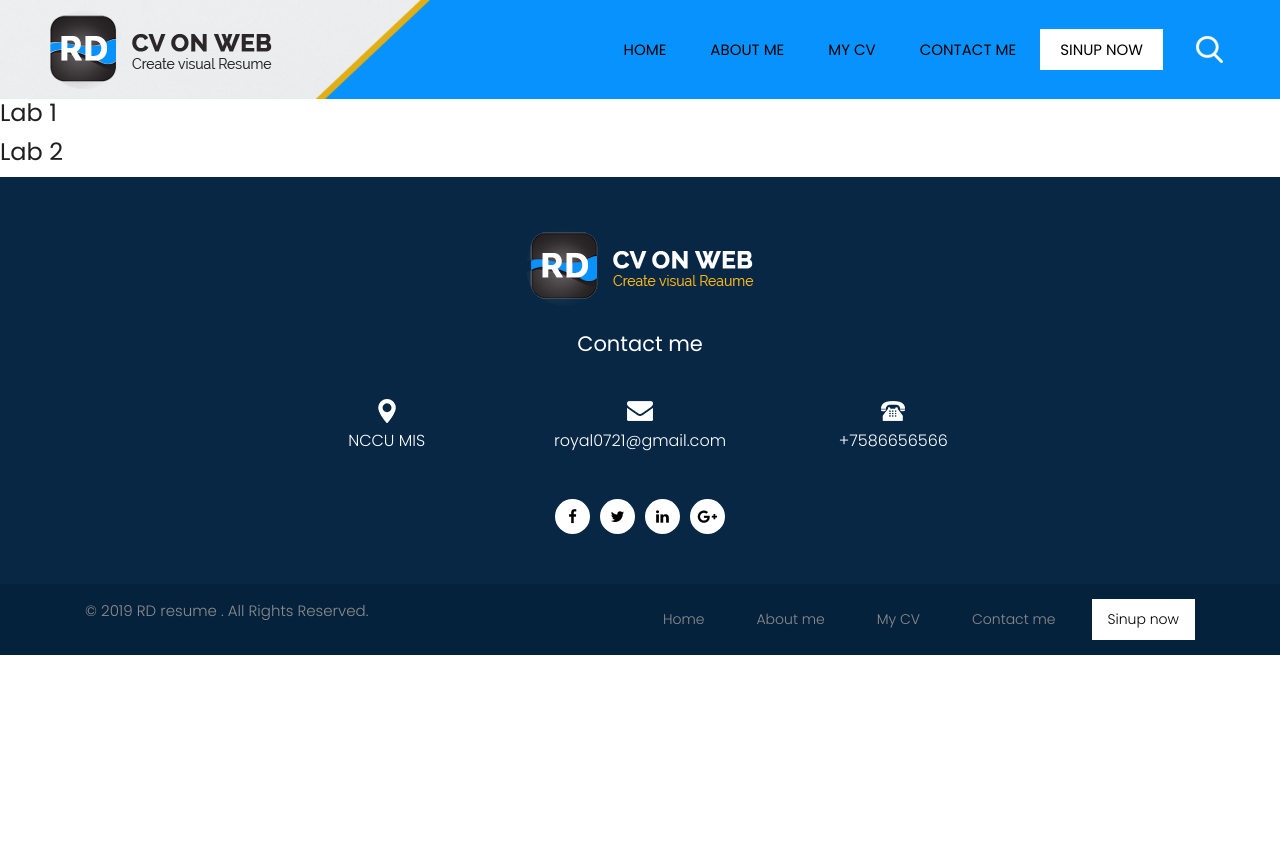
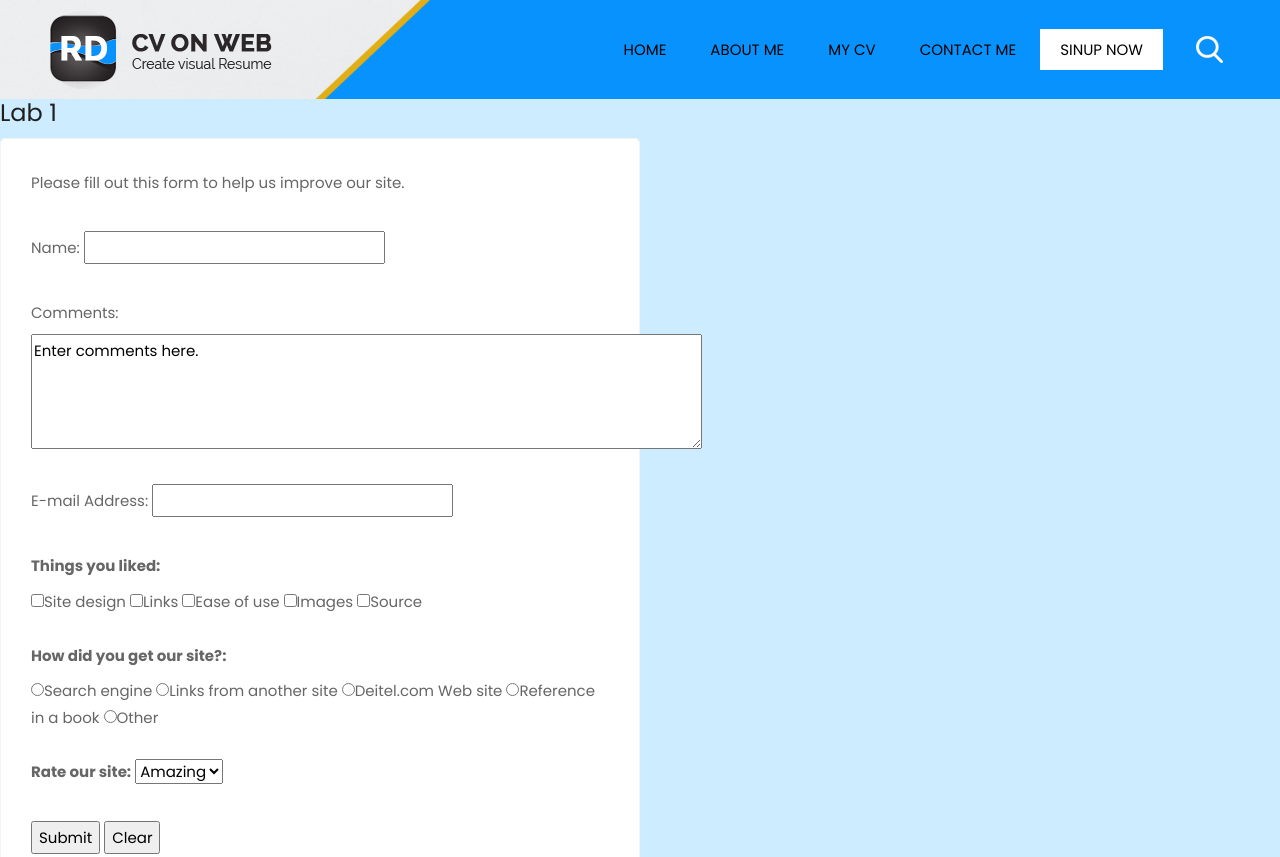
Before and after one commit to royal0721/CSRepo, a plain HTML site: page index.html in a window 1280 px wide. Shown: the top 857 px of the page. Before the commit the page ends 800 px from the top, so only its background shows below. Drawn offline with Linux system fonts and the light colour scheme.

Commit message:
add lab 1

```diff
--- a/index.html
+++ b/index.html
@@ -78,6 +78,74 @@
     </header>
     <!-- End header -->
     <h1>Lab 1</h1>
+    <!DOCTYPE html>
+<html lang="en">
+<head>
+    <meta charset="UTF-8">
+    <meta http-equiv="X-UA-Compatible" content="IE=edge">
+    <meta name="viewport" content="width=device-width, initial-scale=1.0">
+    <link rel="stylesheet" type="text/css" href="./homepage.css"/>
+    <title>Clemmy Liao</title>
+</head>
+<body>
+    <div id="namecard" style="width:50%">
+            <form method="post" action="http://www.deitel.com">
+                <div>
+                    <label>
+                        Please fill out this form to help us improve our site.
+                    </label>
+                </div>
+                <br>
+                <label>
+                    Name:
+                    <input></input>
+                </label>
+                <br>
+                <br>
+                <label>
+                    Comments:
+                </label>
+                <br>
+                <textarea rows="4" cols="50">Enter comments here.</textarea>
+                <br>
+                <br>
+                <label>
+                    E-mail Address:
+                    <input type="email"></input>
+                </label>
+                <br>
+                <br>
+                <label><b>Things you liked:</b></label>
+                <br>
+                <input type="checkbox" name="Site_design" value="Site design">Site design
+                <input type="checkbox" name="Links" value="Links">Links
+                <input type="checkbox" name="Ease_of_use" value="Ease of use">Ease of use
+                <input type="checkbox" name="Images" value="Images">Images
+                <input type="checkbox" name="Source" value="Source">Source
+                <br>
+                <br>
+                <label><b>How did you get our site?:</b></label>
+                <br>
+                <input type="radio" name="Search_engine" value="Search engine">Search engine
+                <input type="radio" name="Links_from_another_site" value="Links_from_another_site">Links from another site
+                <input type="radio" name="Deitelcom_Web_site" value="Deitel.com Web site">Deitel.com Web site
+                <input type="radio" name="Reference_in_a_book" value="Reference in a book">Reference in a book
+                <input type="radio" name="Other" value="Other">Other
+                <br>
+                <br>
+                <label><b>Rate our site:</b></label>
+                <select name="rate">
+                    <option value="10">Amazing</option>
+                    <option value="8">Good</option>
+                    <option value="5">Nod Bad</option>
+                    <option value="1">Bad</option>
+                </select>
+                <br>
+                <br>
+                <input type="submit" value="Submit">
+                <input type="reset" value="Clear">
+            </form>
+        </div>
     <h1>Lab 2</h1>
 	<footer class="footer-box">
 		<div class="container">
```
